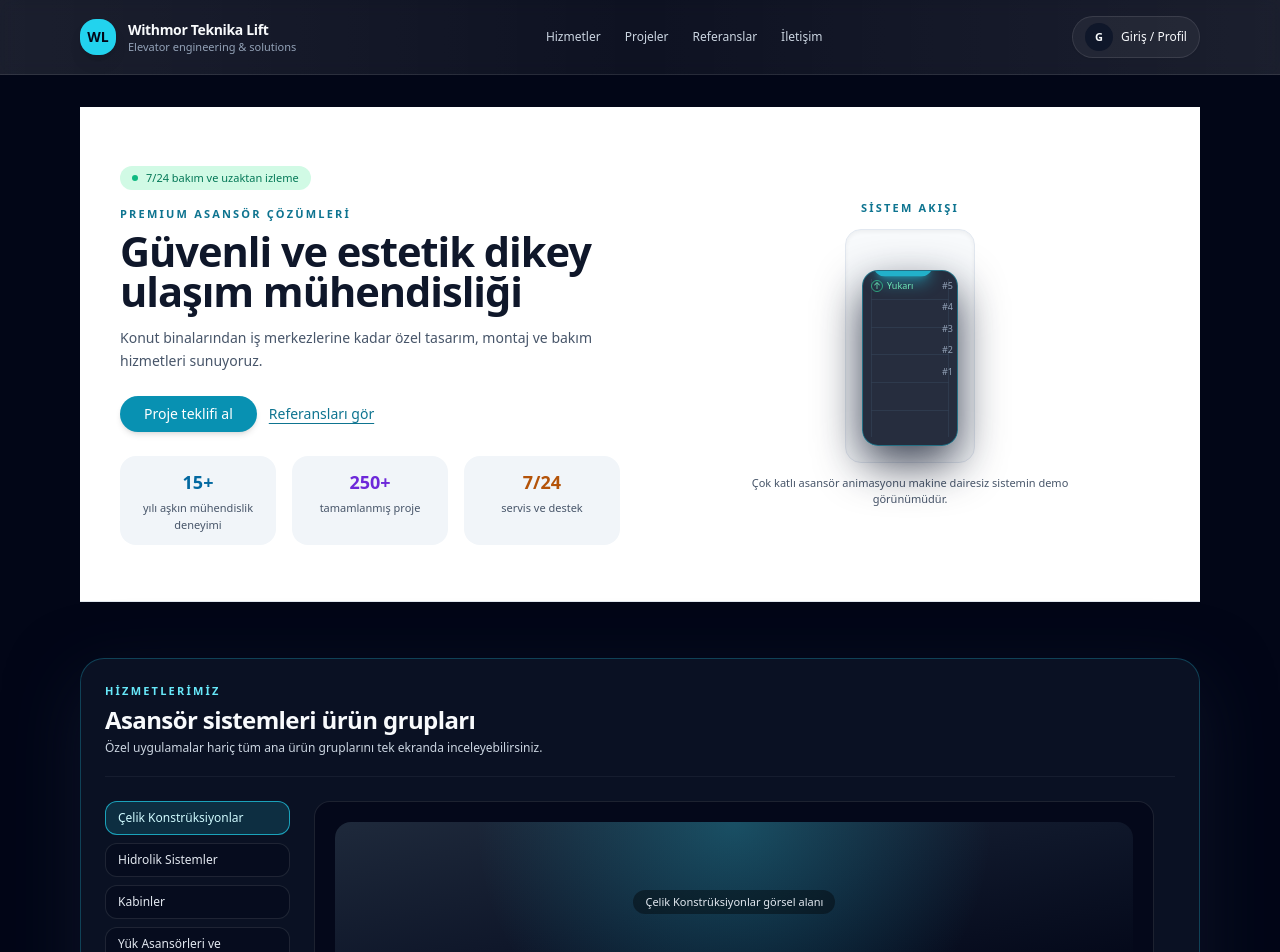
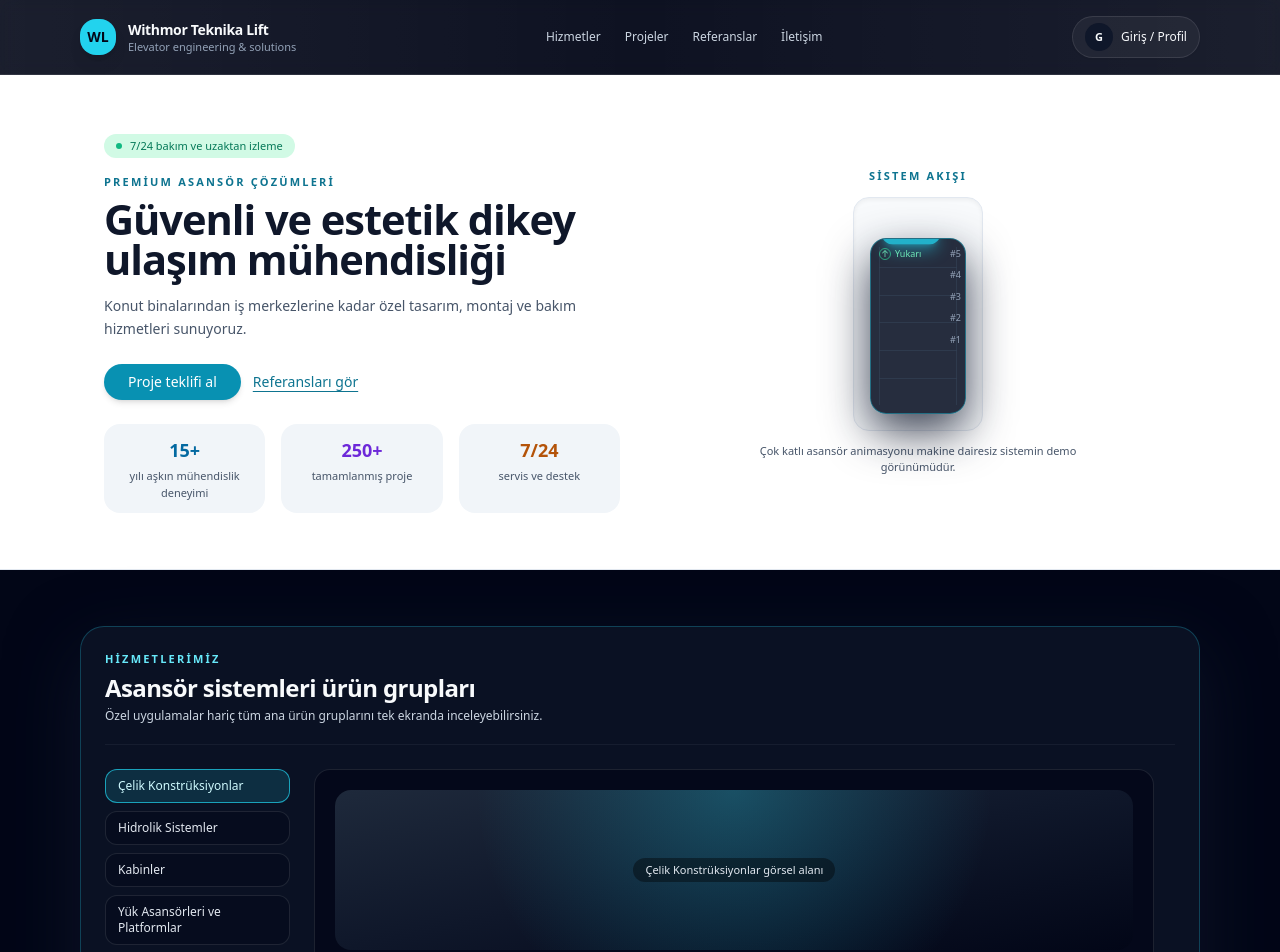
Before and after one commit to ibrahimtkmz/withmor, a Next.js app: page / in a window 1280 px wide. Shown: the top 952 px of the page. Built offline with nearby package versions, Linux system fonts and the light colour scheme.

Commit message:
Update page.jsx

```diff
--- a/app/page.jsx
+++ b/app/page.jsx
@@ -42,6 +42,7 @@ function ElevatorAnimation() {
           </span>
           <span>Yukarı</span>
         </div>
+
         <style jsx>{`
           @keyframes elevatorMove {
             0% {
@@ -66,7 +67,7 @@ export default function AsansorSite() {
 
   // Düzenlenebilir içerikler
   const [hero, setHero] = useState({
-    eyebrow: "PREMIUM ASANSÖR ÇÖZÜMLERİ",
+    eyebrow: "Premium Asansör Çözümleri",
     title: "Güvenli ve estetik dikey ulaşım mühendisliği",
     subtitle:
       "Konut binalarından iş merkezlerine kadar özel tasarım, montaj ve bakım hizmetleri sunuyoruz.",
@@ -276,12 +277,10 @@ export default function AsansorSite() {
         </div>
       </header>
 
-      {/* ANA İÇERİK */}
-      <main className="mx-auto max-w-6xl px-4 pb-20">
-        {/* HERO (beyaz blok + sistem akışı) */}
-        <section className="mt-8 border-b border-slate-200 bg-white py-14 text-slate-900 w-full px-4 sm:px-6 lg:px-10 mx-auto">
-          <div className="grid gap-10 md:grid-cols-2">
-            {/* Sol taraf metin */}
+      {/* HERO – TAM GENİŞLİK BEYAZ BLOK */}
+      <section className="w-full border-b border-slate-200 bg-white py-14 text-slate-900">
+        <div className="mx-auto grid max-w-6xl items-center gap-10 px-4 sm:px-6 lg:px-10 md:grid-cols-2">
+          {/* Sol kısım */}
           <div>
             <div className="mb-4 inline-flex items-center gap-2 rounded-full bg-emerald-100 px-3 py-1 text-[11px] font-medium text-emerald-700">
               <span className="h-1.5 w-1.5 rounded-full bg-emerald-500" />
@@ -331,7 +330,7 @@ export default function AsansorSite() {
             )}
           </div>
 
-            {/* Sağ taraf: Sistem akışı + animasyon */}
+          {/* Sağ kısım – Sistem akışı + animasyon */}
           <div className="flex items-center justify-center">
             <div className="flex flex-col items-center justify-center text-center">
               <p className="mb-3 text-[11px] font-semibold uppercase tracking-[0.2em] text-cyan-700">
@@ -348,7 +347,9 @@ export default function AsansorSite() {
         </div>
       </section>
 
-        {/* HİZMETLER */}
+      {/* ANA İÇERİK */}
+      <main className="mx-auto max-w-6xl px-4 pb-20">
+        {/* Hizmetler */}
         <section
           id="services"
           className="mt-14 rounded-3xl border border-cyan-400/25 bg-slate-900/70 p-6 shadow-[0_24px_70px_rgba(15,23,42,0.8)] backdrop-blur-sm"
@@ -383,13 +384,11 @@ export default function AsansorSite() {
                     <button
                       key={service.id}
                       onClick={() => setActiveService(index)}
-                      className={`w-full rounded-xl border px-3 py-2 text-left text-xs font-medium transition
-                        ${
+                      className={`w-full rounded-xl border px-3 py-2 text-left text-xs font-medium transition ${
                         active
                           ? "border-cyan-400/70 bg-cyan-400/15 text-cyan-100"
                           : "border-white/10 bg-slate-950/40 text-slate-200 hover:bg-slate-900"
-                        }
-                      `}
+                      }`}
                     >
                       {service.name}
                     </button>
@@ -400,6 +399,7 @@ export default function AsansorSite() {
               {/* Ana kart */}
               <div className="flex flex-col justify-between">
                 <div className="rounded-2xl border border-white/10 bg-slate-950/70 p-4 sm:p-5">
+                  <div className="grid gap-4">
                     <div className="flex flex-col">
                       <div className="relative mb-3 h-40 w-full overflow-hidden rounded-2xl bg-gradient-to-br from-slate-800 via-slate-900 to-slate-950">
                         <div className="absolute inset-0 bg-[radial-gradient(circle_at_top,_#22d3ee44,_transparent_60%)]" />
@@ -425,6 +425,7 @@ export default function AsansorSite() {
                       )}
                     </div>
                   </div>
+                </div>
 
                 {/* Thumbnail carousel */}
                 <div className="mt-4">
@@ -436,13 +437,11 @@ export default function AsansorSite() {
                       <button
                         key={service.id}
                         onClick={() => setActiveService(index)}
-                        className={`min-w-[130px] flex-shrink-0 rounded-xl border text-left text-[11px] transition
-                          ${
+                        className={`min-w-[130px] flex-shrink-0 rounded-xl border text-left text-[11px] transition ${
                           index === activeService
                             ? "border-cyan-400/80 bg-cyan-400/15 text-cyan-50"
                             : "border-white/10 bg-slate-950/70 text-slate-200 hover:bg-slate-900"
-                          }
-                        `}
+                        }`}
                       >
                         <div className="h-16 w-full rounded-t-xl bg-gradient-to-br from-slate-800 to-slate-900" />
                         <div className="px-2 py-2">
@@ -457,7 +456,7 @@ export default function AsansorSite() {
           )}
         </section>
 
-        {/* PROJELER */}
+        {/* Projeler */}
         <section
           id="projects"
           className="mt-16 rounded-3xl border border-sky-500/25 bg-gradient-to-br from-slate-950 via-slate-900 to-sky-950/70 p-6"
@@ -503,7 +502,7 @@ export default function AsansorSite() {
           </div>
         </section>
 
-        {/* REFERANSLAR */}
+        {/* Referanslar */}
         <section
           id="references"
           className="mt-16 rounded-3xl border border-emerald-500/25 bg-gradient-to-br from-slate-950 via-slate-900 to-emerald-950/70 p-6"
@@ -551,10 +550,10 @@ export default function AsansorSite() {
           </div>
         </section>
 
-        {/* HAKKIMIZDA / İLETİŞİM */}
+        {/* Hakkımızda / İletişim */}
         <section
           id="contact"
-          className="mt-16 grid gap-8 rounded-3xl border border-violet-500/25 bg-white text-slate-900 p-6 md:grid-cols-[1.2fr_1fr]"
+          className="mt-16 grid gap-8 rounded-3xl border border-violet-500/25 bg-white p-6 text-slate-900 md:grid-cols-[1.2fr_1fr]"
         >
           <div>
             <h2 className="text-xl font-semibold tracking-tight sm:text-2xl">Hakkımızda</h2>
@@ -579,21 +578,21 @@ export default function AsansorSite() {
               <a
                 href="https://www.facebook.com/TEKNIKALIFT"
                 target="_blank"
-                className="rounded-full bg-[#1877F2] px-3 py-1.5 text-white hover:brightness-110 transition"
+                className="rounded-full bg-[#1877F2] px-3 py-1.5 text-white transition hover:brightness-110"
               >
                 Facebook Page
               </a>
               <a
                 href="https://wa.me/905302805526"
                 target="_blank"
-                className="rounded-full bg-[#25D366] px-3 py-1.5 text-white hover:brightness-110 transition"
+                className="rounded-full bg-[#25D366] px-3 py-1.5 text-white transition hover:brightness-110"
               >
                 WhatsApp Contact
               </a>
               <a
                 href="https://www.instagram.com/withmorlift/"
                 target="_blank"
-                className="rounded-full px-3 py-1.5 text-white hover:brightness-110 transition"
+                className="rounded-full px-3 py-1.5 text-white transition hover:brightness-110"
                 style={{
                   background:
                     "linear-gradient(45deg, #F58529, #DD2A7B, #8134AF, #515BD4)",
@@ -645,6 +644,7 @@ export default function AsansorSite() {
           </div>
         </section>
 
+        {/* Footer */}
         <footer className="mt-14 border-t border-white/5 pt-4 text-[11px] text-slate-400 sm:flex sm:items-center sm:justify-between">
           <span>
             © {new Date().getFullYear()} {companyInfo.name}. Tüm hakları saklıdır.
```
Lines whose indentation alone changed are shown as unchanged.
